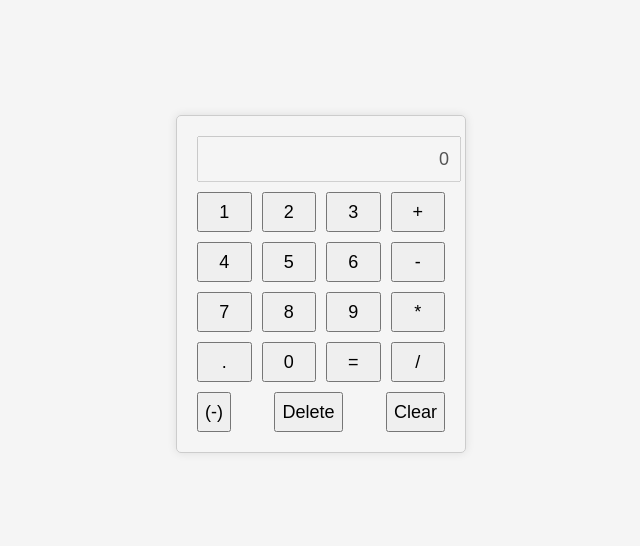
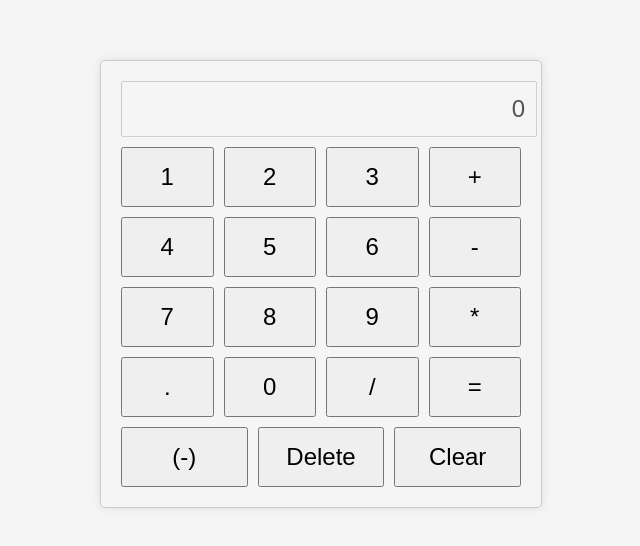
Before and after one commit to VladosIk767/kalkulator2, a plain HTML site: page index.html in a window 1280 px wide. Shown: the part 124-670 px from the top of the page, without its empty margins (319-959 px from the left). Drawn offline with Linux system fonts and the light colour scheme.

Commit message:
Add files via upload

```diff
--- a/index.html
+++ b/index.html
@@ -24,8 +24,8 @@
             <button type="button" class="operator" value="*">*</button>
             <button type="button" value=".">.</button>
             <button type="button" value="0">0</button>
+            <button type="button" class="operator" value="/">/</button>
             <button type="button" class="operator" value="=">=</button>
-            <button type="button" class="operator" value="/">/</button>
         </div>
         <div class="special-keys">
             <button type="button" class="negate" value="negate">(-)</button>
--- a/script.js
+++ b/script.js
@@ -22,14 +22,16 @@ keys.addEventListener('click', (event) => {
         return;
     }
 
+    if (value === '=') {
+        handleOperator(value);
+        return;
+    }
+
     switch (value) {
         case '+':
         case '-':
         case '*':
         case '/':
-            handleOperator(value);
-            break;
-        case '=':
             handleOperator(value);
             break;
         case '.':
@@ -95,6 +97,13 @@ function handleOperator(nextOperator) {
     calculator.waitingForSecondOperand = true;
     calculator.operator = nextOperator;
     calculator.expression += nextOperator;
+
+    if (nextOperator === '=') {
+        calculator.expression = calculator.displayValue;
+        calculator.firstOperand = null;
+        calculator.operator = null;
+        calculator.waitingForSecondOperand = false;
+    }
 }
 
 function calculate(firstOperand, secondOperand, operator) {
--- a/styles.css
+++ b/styles.css
@@ -11,30 +11,33 @@ body {
     padding: 20px;
     border-radius: 5px;
     box-shadow: 0 0 10px rgba(0, 0, 0, 0.1);
+    width: 400px;
 }
 
 .calculator-screen {
     width: 100%;
-    height: 40px;
+    height: 50px;
     margin-bottom: 10px;
     text-align: right;
     padding-right: 10px;
-    font-size: 18px;
+    font-size: 24px;
+}
+
+.calculator-keys, .special-keys {
+    display: grid;
+    gap: 10px;
 }
 
 .calculator-keys {
-    display: grid;
     grid-template-columns: repeat(4, 1fr);
-    gap: 10px;
 }
 
 .special-keys {
+    grid-template-columns: repeat(3, 1fr);
     margin-top: 10px;
-    display: flex;
-    justify-content: space-between;
 }
 
 button {
-    height: 40px;
-    font-size: 18px;
+    height: 60px;
+    font-size: 24px;
 }
```
